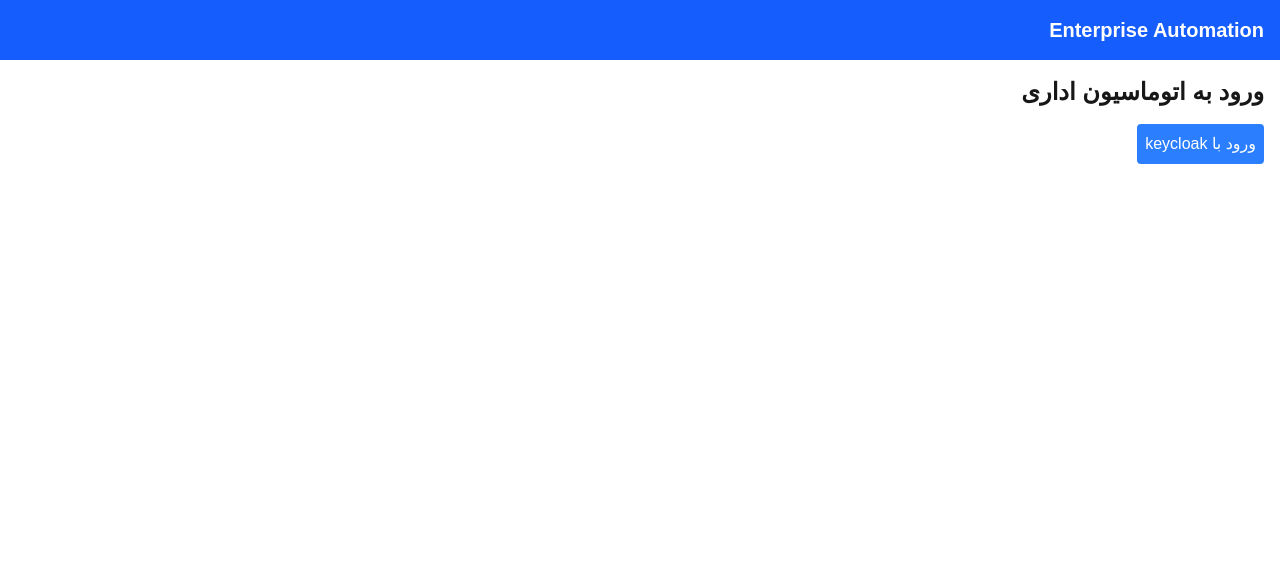
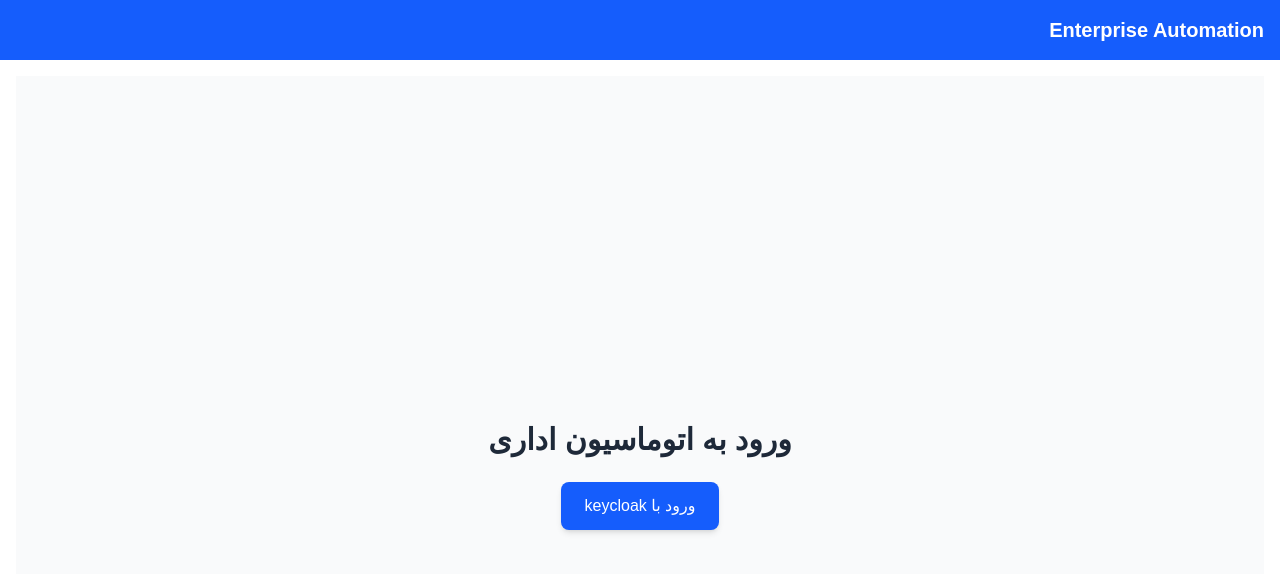
Before and after one commit to behmaneshrad/EnterpriseAutomationClient, a Next.js app in the folder enterprise-automation-ui/: page /login in a window 1280 px wide. Shown: the top 574 px of the page. Built offline with nearby package versions, Linux system fonts and the light colour scheme; no server answers.

Commit message:
updated login

```diff
--- a/enterprise-automation-ui/src/app/login/page.tsx
+++ b/enterprise-automation-ui/src/app/login/page.tsx
@@ -5,11 +5,11 @@ import React from "react";
 
 const LoginPage = () => {
   return (
-    <div>
-      <h1 className="text-2xl font-bold">ورود به اتوماسیون اداری</h1>
+    <div className="flex flex-col items-center justify-center min-h-screen bg-gray-50 dark:bg-gray-900">
+      <h1 className="text-3xl font-bold mb-6 text-gray-800 dark:text-gray-100">ورود به اتوماسیون اداری</h1>
       <button
-        onClick={() => signIn("keycloak")}
-        className="mt-4 p-2 bg-blue-500 text-white rounded"
+        onClick={() => signIn("keycloak", {callbackUrl: "/dashboard"})}
+        className="px-6 py-3 bg-blue-600 text-white rounded-lg shadow-md hover:bg-blue-700 transition-colors duration-200"
       >
         ورود با keycloak
       </button>
```
